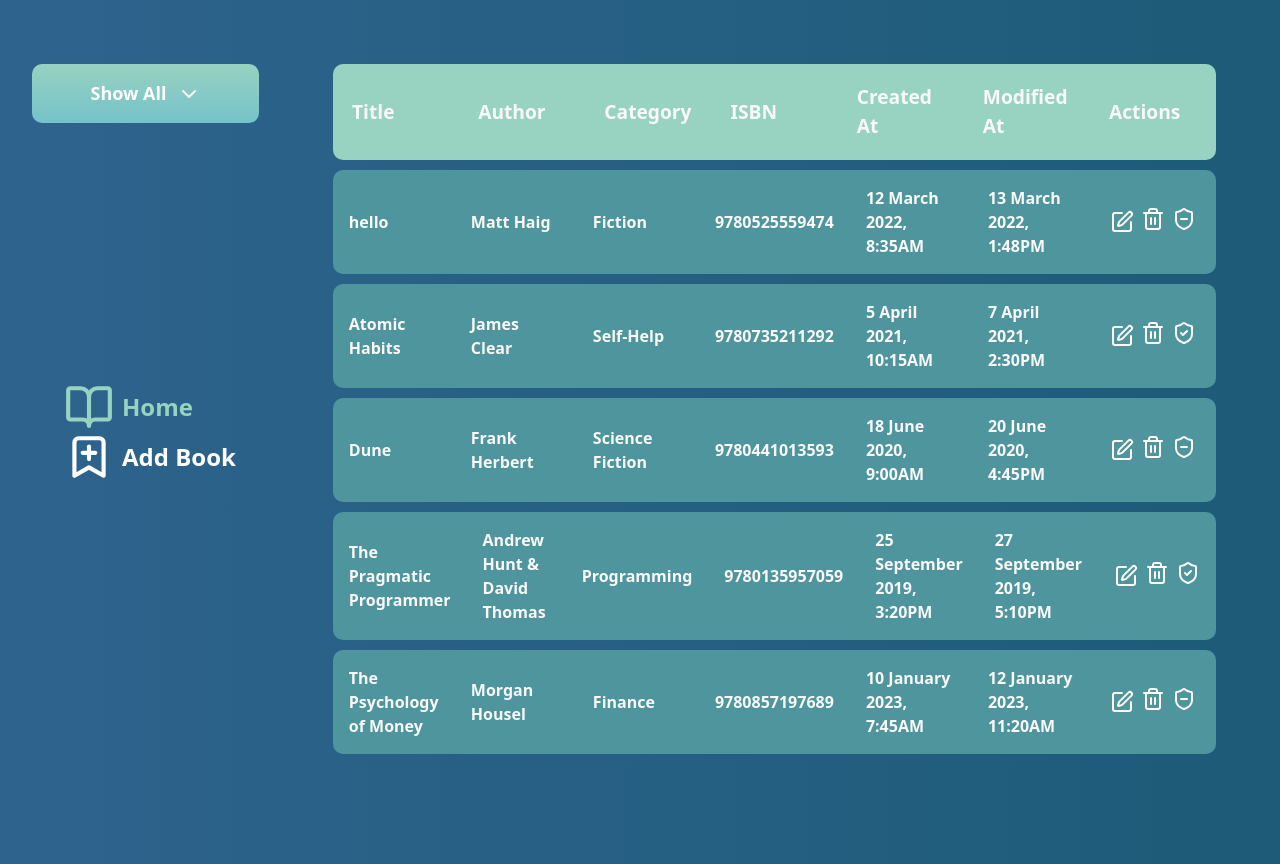
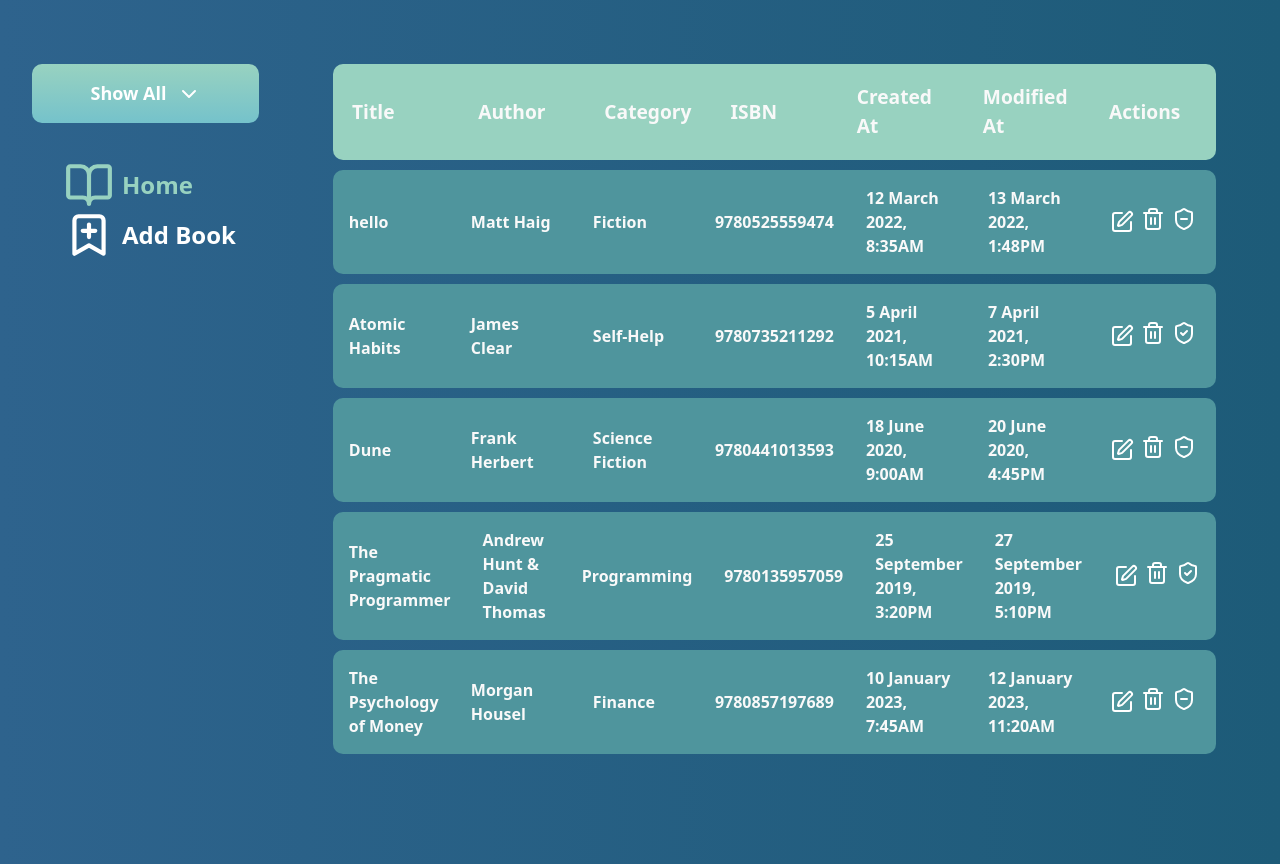
Before and after one commit to ElizaCalmau/books-dashboard-app, a React (Vite) app: page / in a window 1280 px wide. Built offline with nearby package versions, Linux system fonts and the light colour scheme; data requests are answered from the project's data file.

Commit message:
changed sidebar items position

```diff
--- a/src/components/Sidebar/Sidebar.module.scss
+++ b/src/components/Sidebar/Sidebar.module.scss
@@ -3,9 +3,9 @@
   flex: 1;
   flex-direction: column;
   align-items: start;
-  justify-content: center;
+  justify-content: start;
   height: inherit;
-  padding-left: 2em;
+  padding: 8em 0 0 2em;
   .navItem{
     color: var(--button-icon-color);
     :hover{
```
